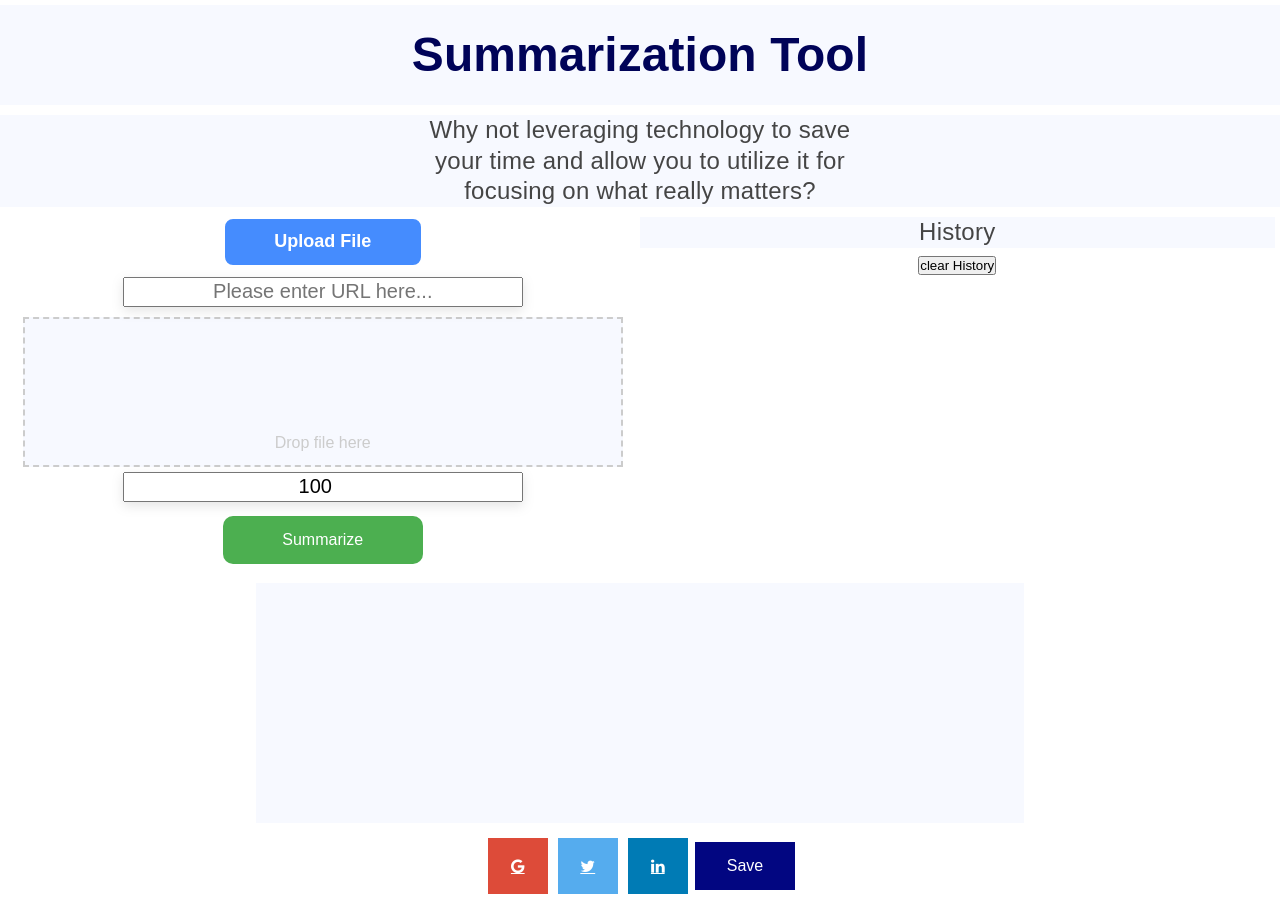
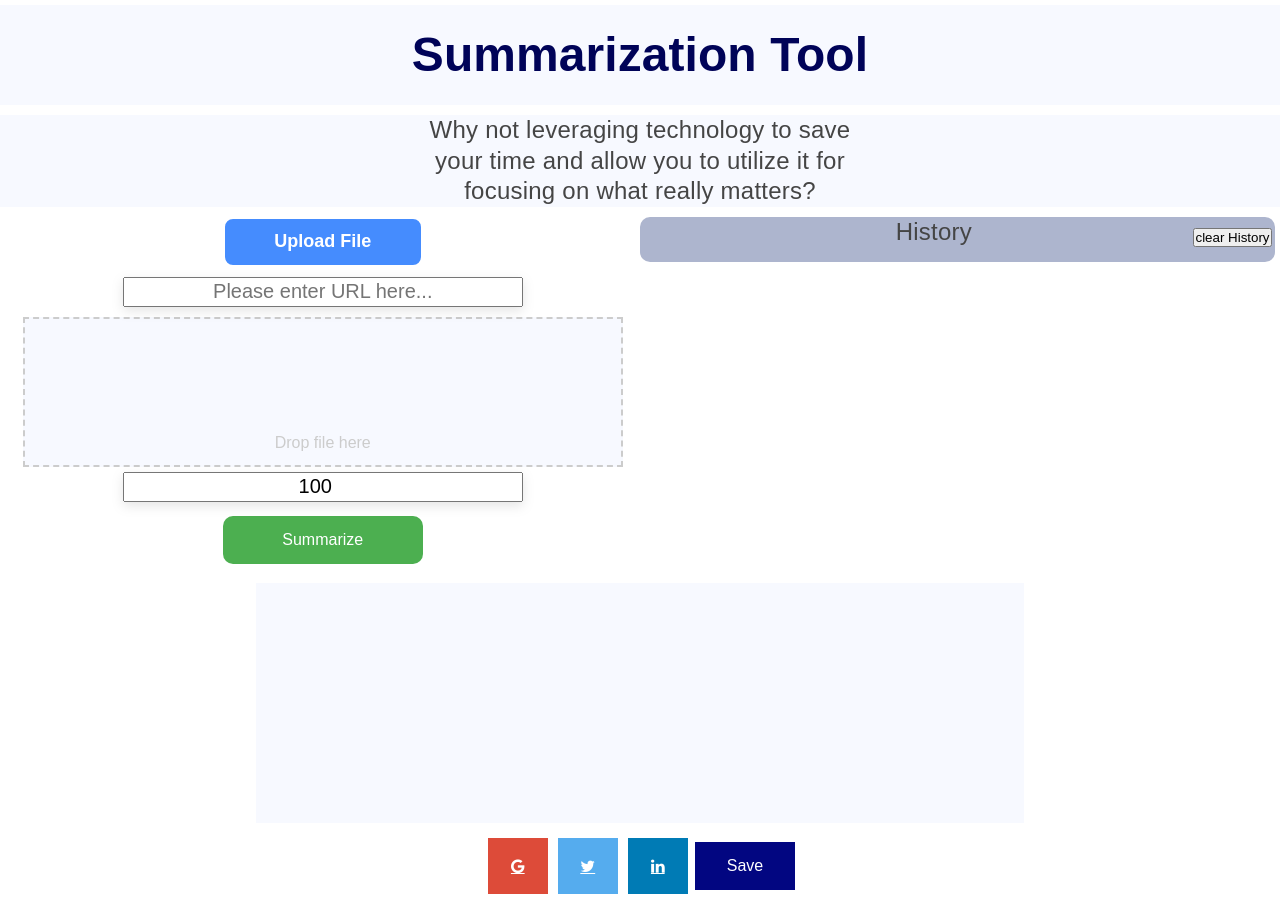
Before and after one commit to matannagar/Bard-Text-Summarization-Front, a React (Create React App) app: page / in a window 1280 px wide. Built offline with nearby package versions, Linux system fonts and the light colour scheme.

Commit message:
import css to history

```diff
--- a/src/components/History.js
+++ b/src/components/History.js
@@ -3,6 +3,7 @@ import { Modal } from './Modal'
 import useModal from '../hooks/useModal';
 import ClearHistory from './ClearHistory';
 import { truncate } from '../utils/helper';
+import './History.css'
 /**
  * History is a component that displays the history of summaries in a list,
  * and allows the user to view the details of each summary in a modal.
@@ -35,8 +36,12 @@ function History({ summary }) {
 
     return (
         <div className='item'>
-            <h2 id='top-padding'>History</h2>
-            <ClearHistory setItems={setItems} />
+            <div className='title-row'>
+                <h2 id='top-padding'>History</h2>
+                <div className='push'>
+                    <ClearHistory setItems={setItems} />
+                </div>
+            </div>
             <div className='history'>
                 {items.map(function (sum, index) {
                     if (sum !== '')
```
